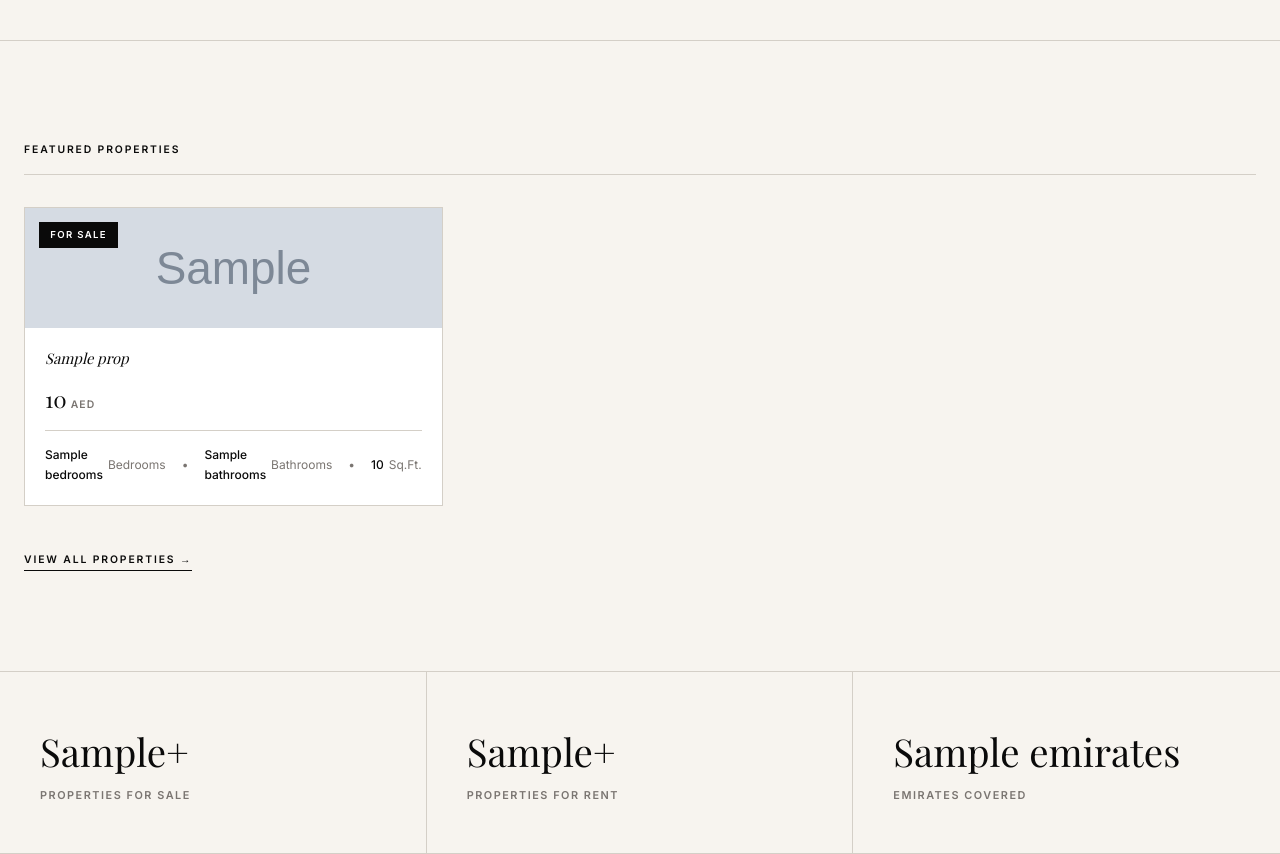
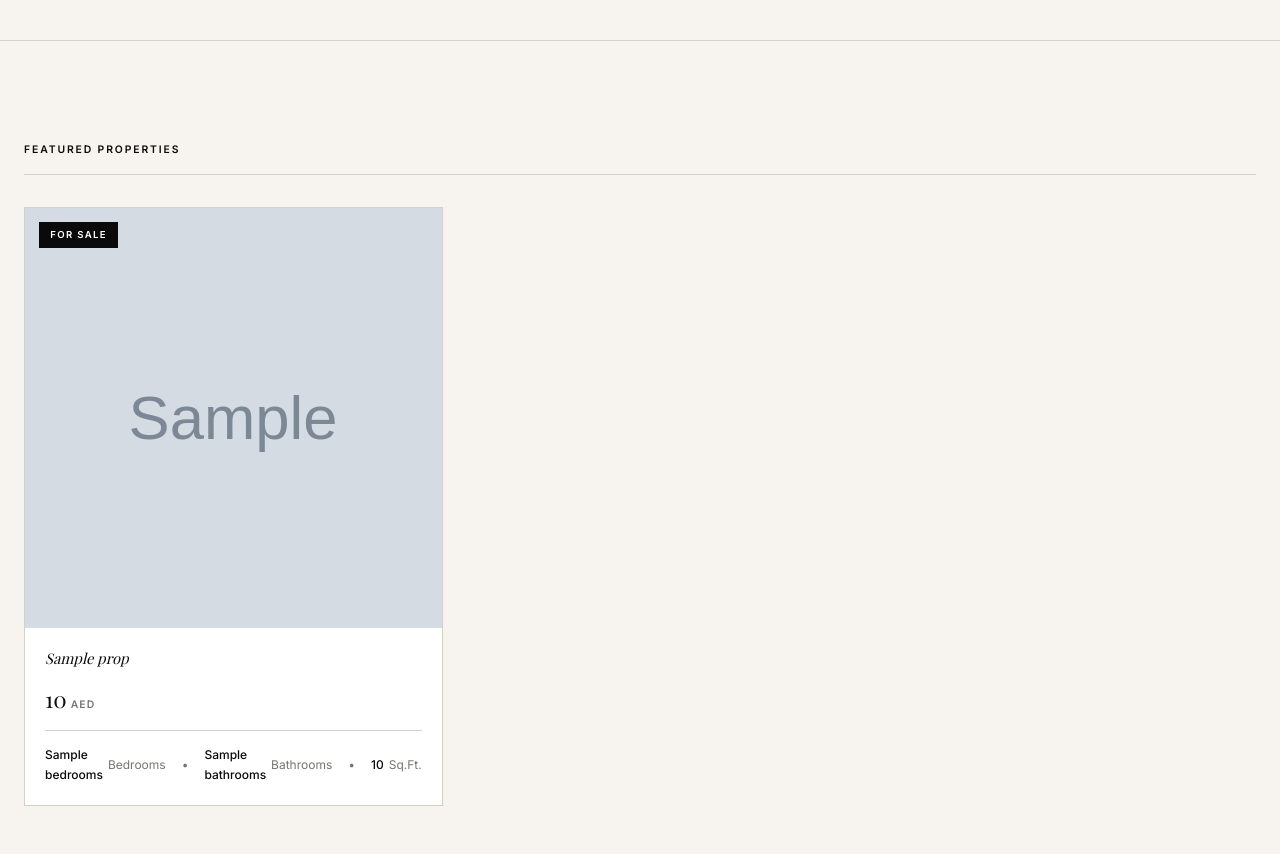
Before and after one commit to AbdullahhMurad/SkyKeysProperties, a FastAPI app: template templates/index.html in a window 1280 px wide. Shown: the part 1267-2121 px from the top of the page. Run offline with FastAPI, Linux system fonts and the light colour scheme; the template is opened without the code that fills it: most values are stand-ins (such as "Sample title", 1, 10 or a date in 2020); grey boxes marked "Sample" are stand-in pictures; parts of the project's set-up code (start-up, migrations or seed data) failed here and were passed over; some web fonts are replaced.

Commit message:
Undo of the previous commit

```diff
--- a/static/css/main.css
+++ b/static/css/main.css
@@ -282,7 +282,7 @@ h5 { font-size: 0.95rem; }
 
 .prop-card-img {
   position: relative;
-  height: 120px;
+  height: 420px;
   overflow: hidden;
   background: var(--cream-dk);
 }
```
